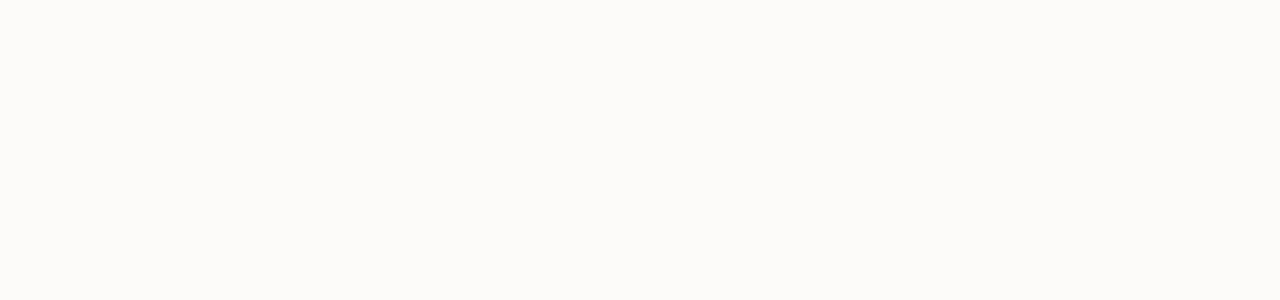
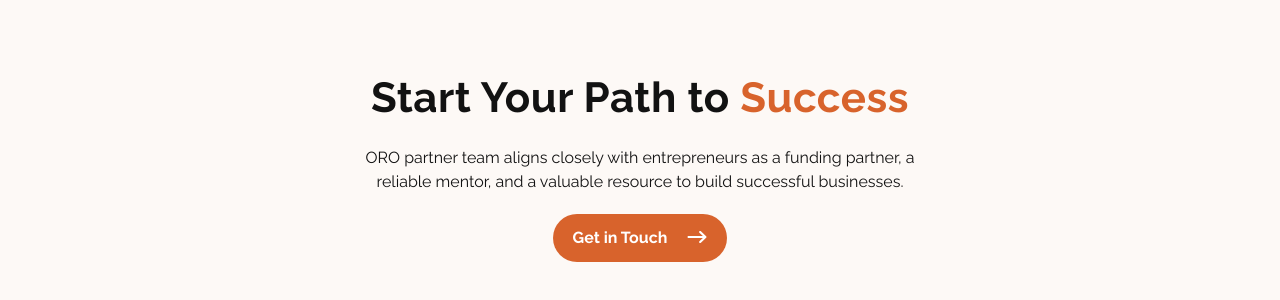
Before and after one commit to PTS-Holdings/oro-partners.com, a Next.js app: page / in a window 1280 px wide. Shown: the part 1372-1672 px from the top of the page. Before the commit the page ends 1330 px from the top, so only its background shows below. Built offline with nearby package versions, Linux system fonts and the light colour scheme.

Commit message:
feat(homepage): add CTA bottom section to homepage

```diff
--- /dev/null
+++ b/src/components/homepage/CTABottomSection.jsx
@@ -0,0 +1,13 @@
+import Button from "../Button";
+
+export default function CTABottomSection() {
+    return <section className="container text-center space-y-5 py-28 flex flex-col items-center">
+        <h2 className="md:header2 body-large-bold">Start Your Path to <span className="text-custom-orange-basic">Success</span></h2>
+        <p className="md:body-medium-regular body-small-regular md:w-1/2">
+            ORO partner team aligns closely with entrepreneurs as a funding partner, a reliable mentor, and a valuable resource to build successful businesses.
+        </p>
+        <Button>
+            Get in Touch
+        </Button>
+    </section>
+}
--- a/src/pages/index.js
+++ b/src/pages/index.js
@@ -1,3 +1,4 @@
+import CTABottomSection from "@/components/homepage/CTABottomSection";
 import HeroSection from "@/components/homepage/HeroSection";
 import InsightsSection from "@/components/homepage/InsightsSection";
 import OfferingSection from "@/components/homepage/OfferingSection";
@@ -20,6 +21,7 @@
 			<SubHeroSection />
 			<InsightsSection />
 			<OfferingSection />
+			<CTABottomSection />
 		</>
 	);
 }
```
